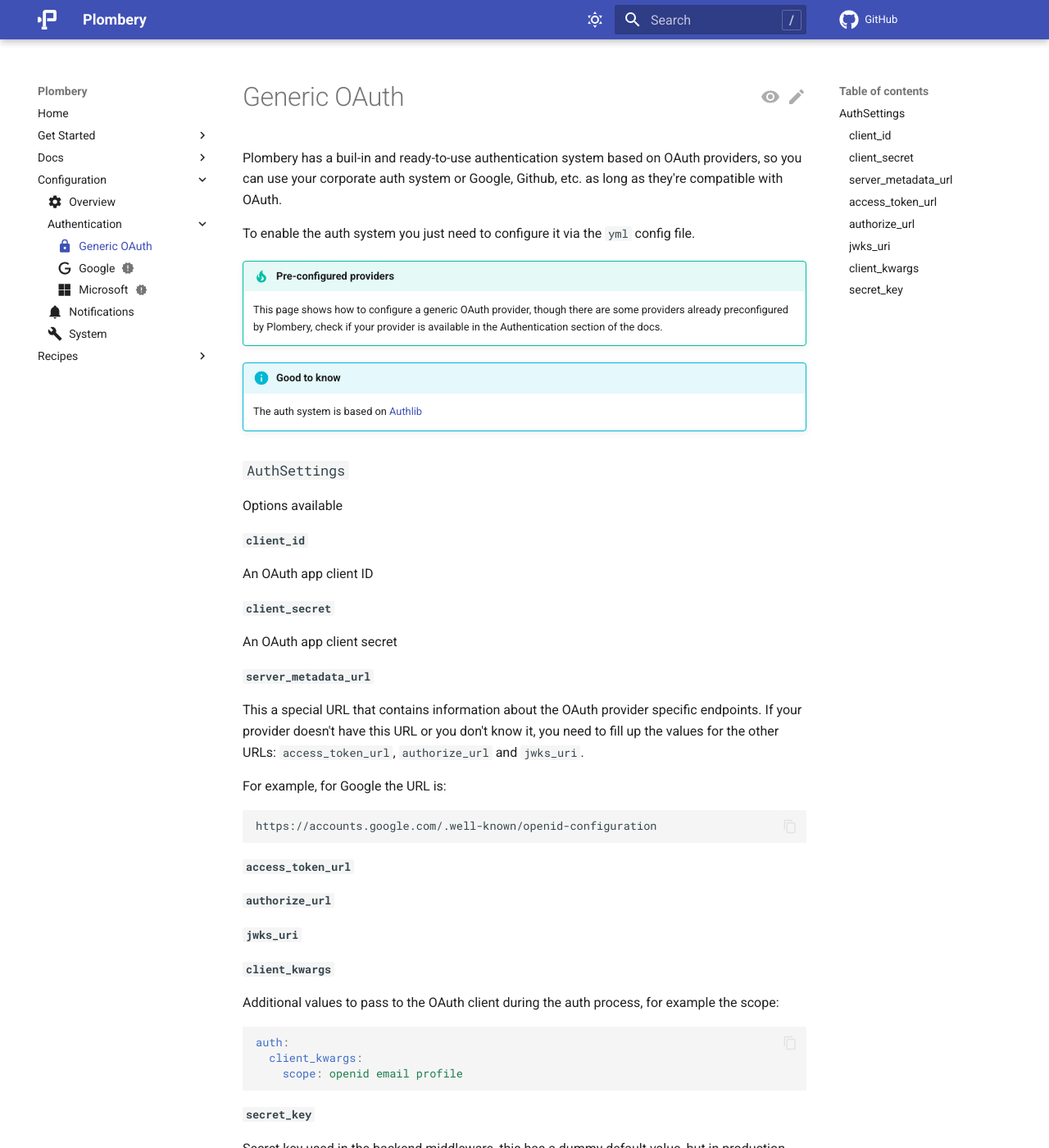
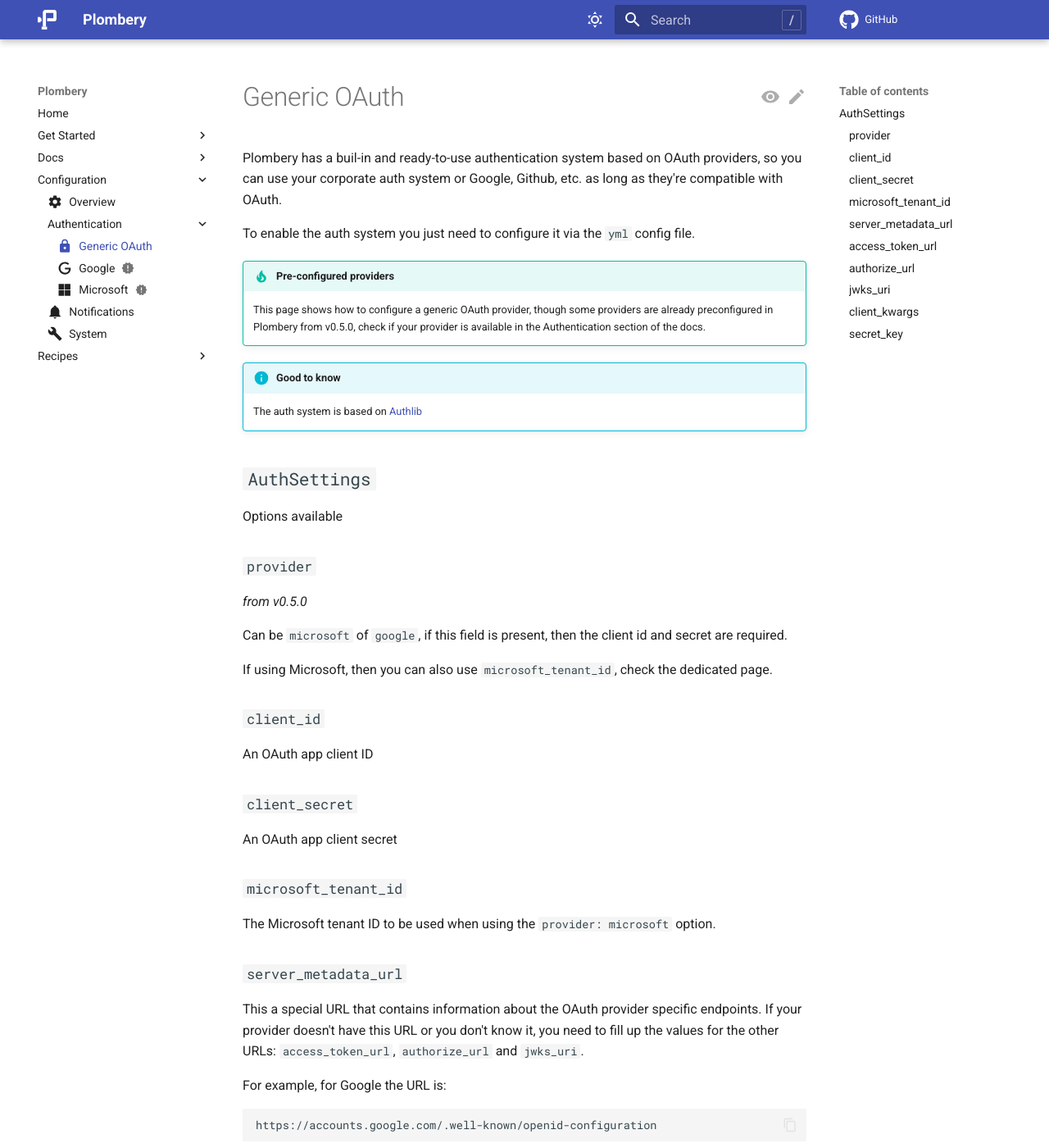
Before and after one commit to lucafaggianelli/plombery, an MkDocs documentation site: the page built from docs/configuration/auth/generic-oauth.md, in a window 1280 px wide and 1400 px high. Shown: the whole window at 82% size. Built offline with MkDocs 1.6.1 and Material for MkDocs 9.7.7, drawn with Linux system fonts in a browser that asks for light colours; comment, search, counter and statistics services are not loaded.

Commit message:
improve docs for auth and db

````diff
--- a/docs/configuration/auth/generic-oauth.md
+++ b/docs/configuration/auth/generic-oauth.md
@@ -12,7 +12,7 @@
 !!! tip "Pre-configured providers"
 
     This page shows how to configure a generic OAuth provider, though
-    there are some providers already preconfigured by Plombery, check
+    some providers are already preconfigured in Plombery from v0.5.0, check
     if your provider is available in the Authentication section of the docs.
 
 
@@ -20,19 +20,31 @@
 
     The auth system is based on [Authlib](https://authlib.org/)
 
-### `AuthSettings`
+## `AuthSettings`
 
 Options available
 
-#### `client_id`
+### `provider`
+
+*from v0.5.0*
+
+Can be `microsoft` of `google`, if this field is present, then the client id and secret are required.
+
+If using Microsoft, then you can also use `microsoft_tenant_id`, check the dedicated page.
+
+### `client_id`
 
 An OAuth app client ID
 
-#### `client_secret`
+### `client_secret`
 
 An OAuth app client secret
 
-#### `server_metadata_url`
+### `microsoft_tenant_id`
+
+The Microsoft tenant ID to be used when using the `provider: microsoft` option.
+
+### `server_metadata_url`
 
 This a special URL that contains information about the OAuth provider
 specific endpoints. If your provider doesn't have this URL or you don't
@@ -45,13 +57,13 @@
 https://accounts.google.com/.well-known/openid-configuration
 ```
 
-#### `access_token_url`
+### `access_token_url`
 
-#### `authorize_url`
+### `authorize_url`
 
-#### `jwks_uri`
+### `jwks_uri`
 
-#### `client_kwargs`
+### `client_kwargs`
 
 Additional values to pass to the OAuth client during the auth
 process, for example the scope:
@@ -62,7 +74,7 @@
     scope: openid email profile
 ```
 
-#### `secret_key`
+### `secret_key`
 
 Secret key used in the backend middleware, this has a dummy default value,
 but in production you should define a decent value.
````
Also changed, not shown: docs/configuration/auth/google.md (+2 -0 lines), docs/configuration/auth/microsoft.md (+41 -1 lines), docs/configuration/database.md (added, +20 -0 lines), docs/configuration/system.md (+5 -1 lines), docs/configuration/auth/azure-app-overview.png (added), docs/configuration/auth/azure-app-registration.png (added), docs/configuration/auth/azure-client-secret.png (added), docs/configuration/auth/azure-client-secrets.png (added), docs/configuration/auth/azure-home.png (added), docs/configuration/auth/azure-register-app.png (added).
